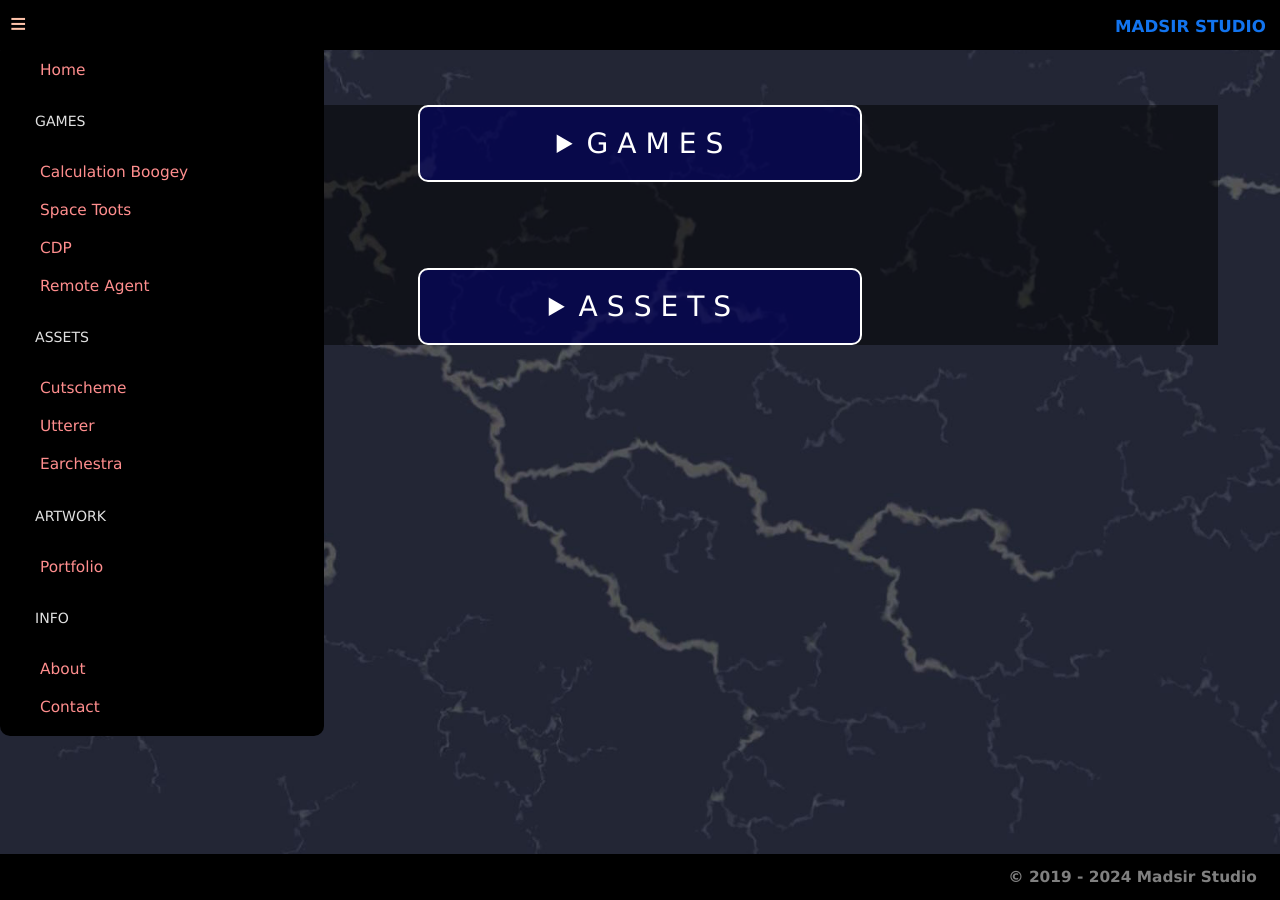
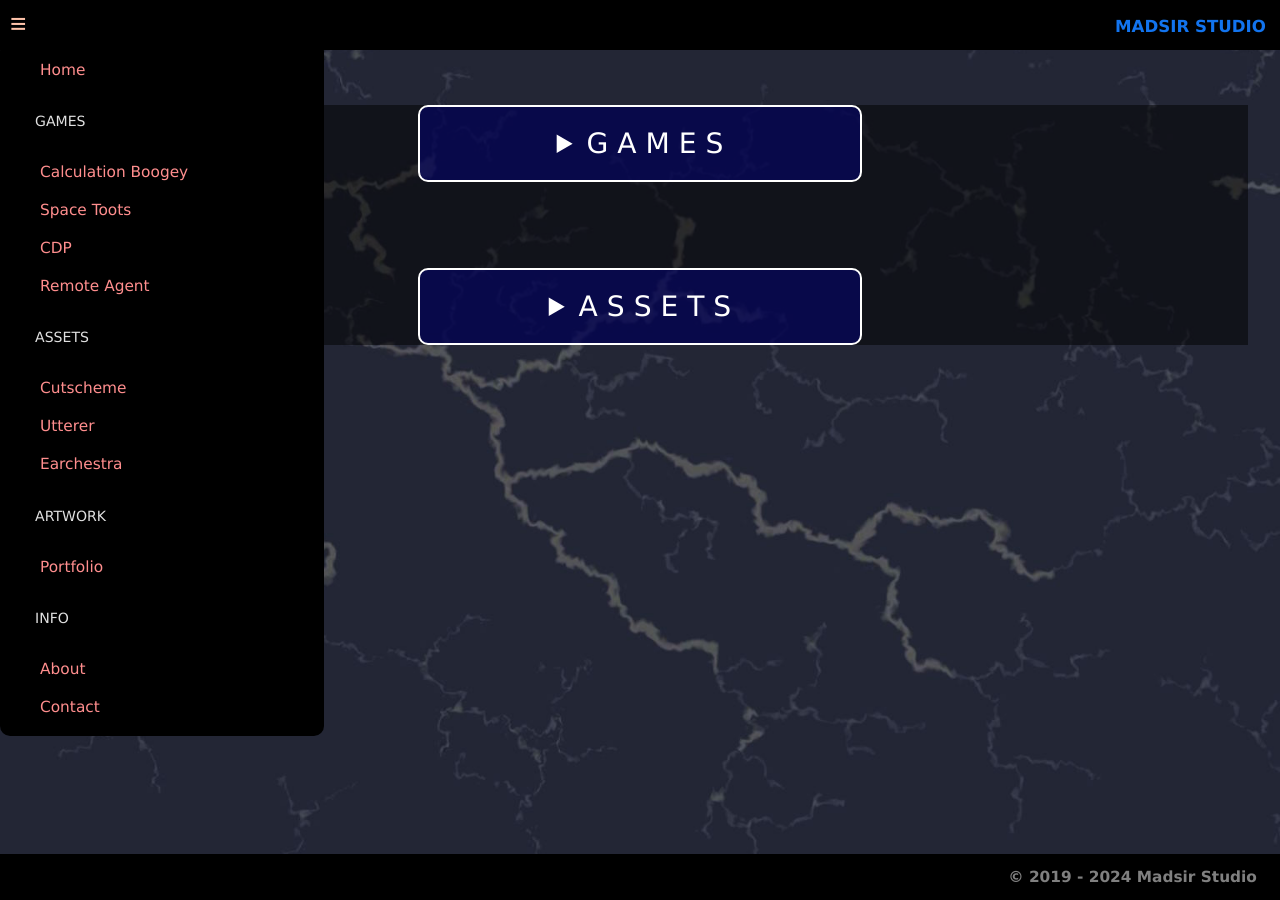
Before and after one commit to Madsir/madsirstudio.github.io, a Jekyll site: the page built from index.html, in a window 1280 px wide. Built offline with Jekyll 4.4.1, drawn with Linux system fonts in a browser that asks for light colours.

Commit message:
Update index.html

```diff
--- a/index.html
+++ b/index.html
@@ -15,11 +15,12 @@
   margin-top: 2%;
   margin-bottom: 2%;
   height: 100%;
+  background-color: rgba(0,0,0,0.5);
 }
 .centerdiv {
   margin-left: 2.5%;
   margin-right: 2.5%;
- background-color: rgba(0,0,0,0.5);
+
 }
 .columns {
 	float: center;
```
